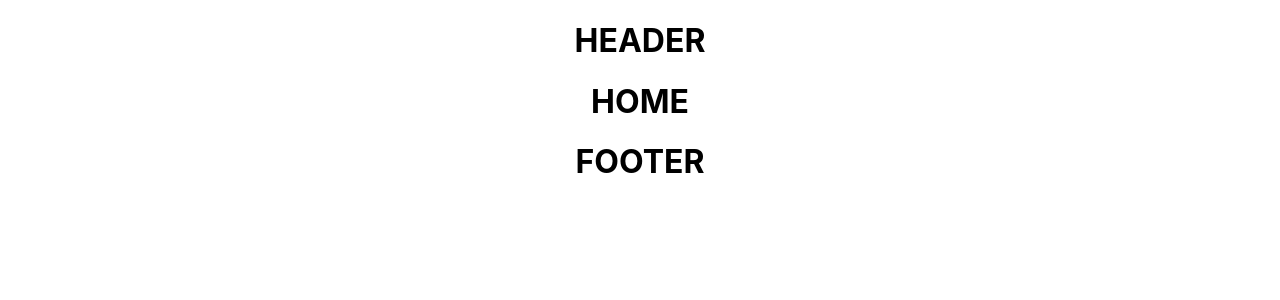
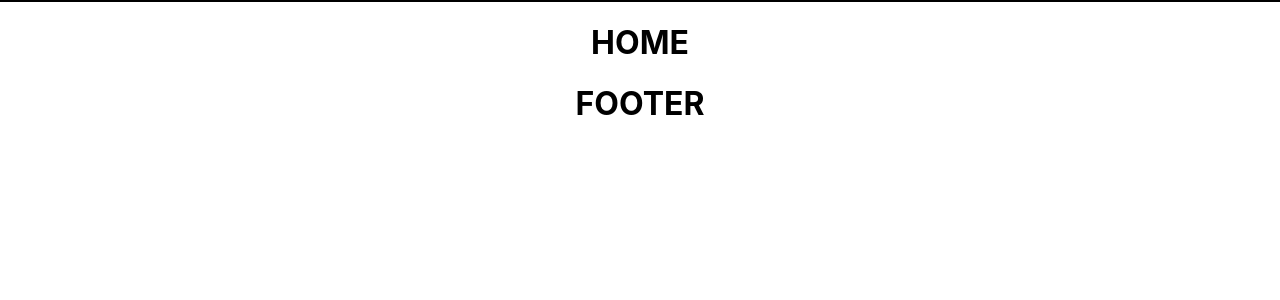
Before and after one commit to TihanMo/ZooApp, a React (Create React App) app in the folder zooapp/: page / in a window 1280 px wide. Shown: the top 300 px of the page. Built offline with nearby package versions, Linux system fonts and the light colour scheme.

Commit message:
CSS und Trennstrich hinzugefügt

```diff
--- a/zooapp/src/App.css
+++ b/zooapp/src/App.css
@@ -36,3 +36,11 @@
     transform: rotate(360deg);
   }
 }
+
+/*Footer*/
+
+.trenn_strich {
+  width: 100%;
+  height: 2px;
+  background-color: black;
+}
--- a/zooapp/src/components/Header.js
+++ b/zooapp/src/components/Header.js
@@ -4,7 +4,8 @@ import '../App.css';
 export default function Header() {
   return (
     <div>
-      <h1>HEADER</h1>
+
+      <div className='trenn_strich'></div>
     </div>
   )
 }
```
Also changed, not shown: zooapp/src/components/Home.js (line endings or trailing spaces).
